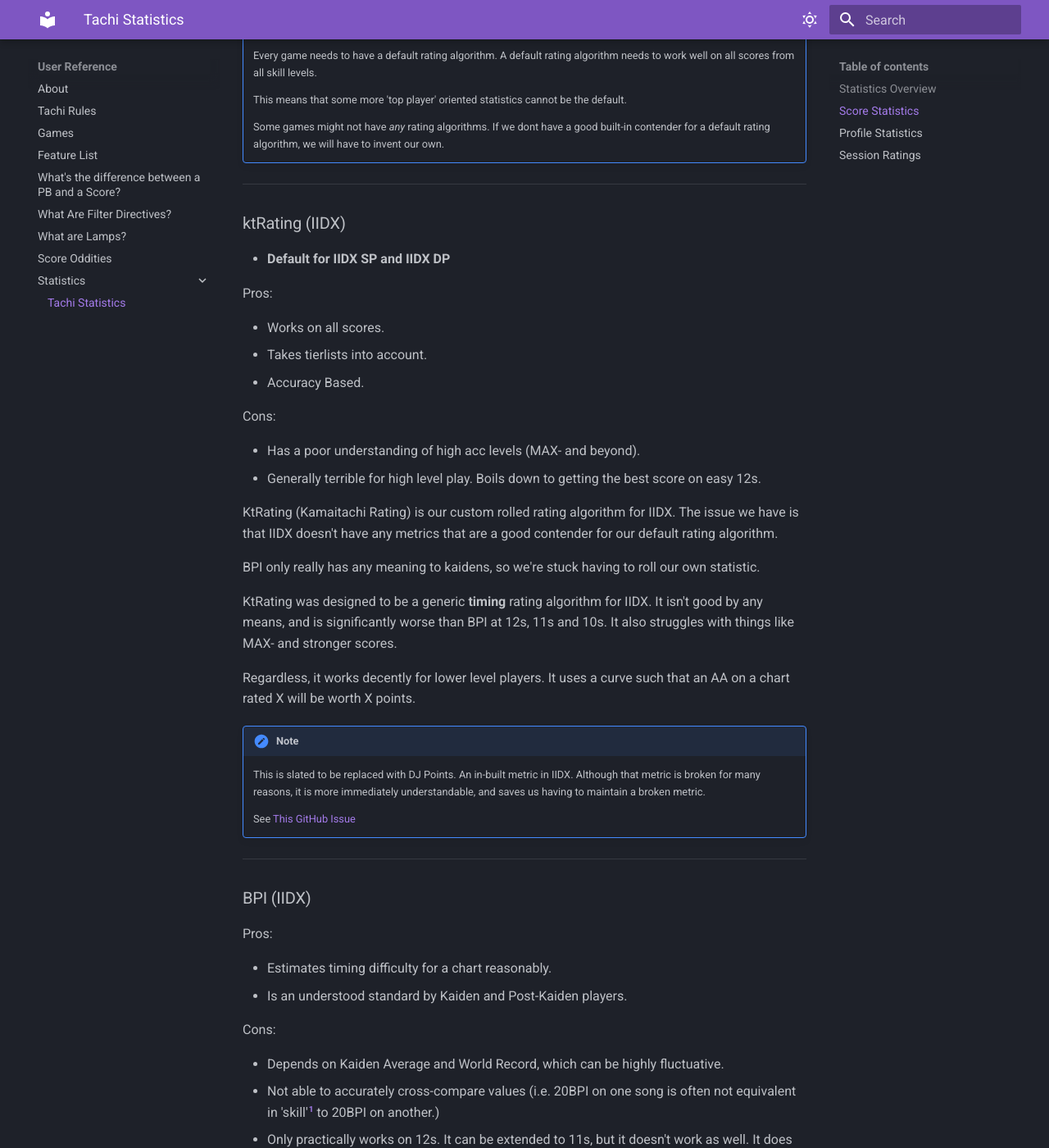
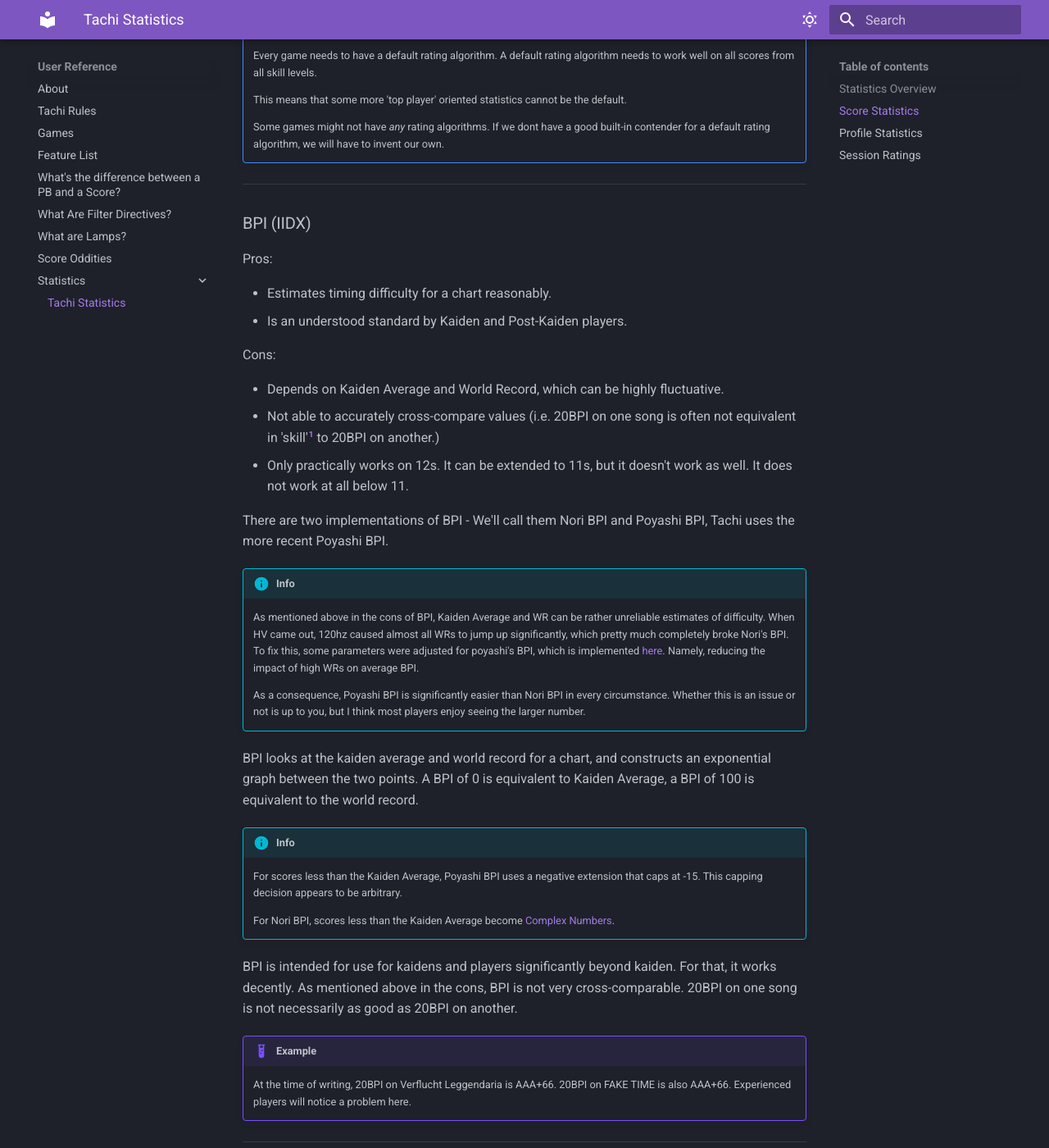
Before and after one commit to zkrising/Tachi, an MkDocs documentation site: the page built from docs/docs/user/stats/tachi.md, in a window 1280 px wide and 1400 px high, scrolled down 850 px. Shown: the whole window at 82% size. Built offline with MkDocs 1.6.1 and Material for MkDocs 9.7.7, drawn with Linux system fonts in a browser that asks for light colours; some of the changed text lies outside the part shown.

Commit message:
Update outdated stat info

```diff
--- a/docs/docs/user/stats/tachi.md
+++ b/docs/docs/user/stats/tachi.md
@@ -38,42 +38,6 @@
 
 	Some games might not have *any* rating algorithms. If we dont have
 	a good built-in contender for a default rating algorithm, we will have to invent our own.
-
-*****
-
-### ktRating (IIDX)
-
-- **Default for IIDX SP and IIDX DP**
-
-Pros:
-
-- Works on all scores.
-- Takes tierlists into account.
-- Accuracy Based.
-
-Cons:
-
-- Has a poor understanding of high acc levels (MAX- and beyond).
-- Generally terrible for high level play. Boils down to getting the best score on easy 12s.
-
-KtRating (Kamaitachi Rating) is our custom rolled rating algorithm for IIDX.
-The issue we have is that IIDX doesn't have any metrics that are a good contender
-for our default rating algorithm.
-
-BPI only really has any meaning to kaidens, so we're stuck having to roll our own statistic.
-
-KtRating was designed to be a generic **timing** rating algorithm for IIDX. It isn't good
-by any means, and is significantly worse than BPI at 12s, 11s and 10s. It also struggles with things like
-MAX- and stronger scores.
-
-Regardless, it works decently for lower level players. It uses a curve such that
-an AA on a chart rated X will be worth X points.
-
-!!! note
-	This is slated to be replaced with DJ Points. An in-built metric in IIDX.
-	Although that metric is broken for many reasons, it is more immediately understandable, and saves us having to maintain a broken metric.
-
-	See [This GitHub Issue](https://github.com/TNG-dev/tachi-server/issues/597)
 
 *****
 
@@ -275,29 +241,27 @@
 
 - Not well understood by players.
 
-In a similar vein to [IIDX's KTRating](#ktrating-iidx),
-we need a generic rating algorithm for MÚSECA's scores.
+We need a generic rating algorithm for MÚSECA's scores.
 
 MÚSECA's built-in CURATOR RANK is built in a similar
 vein to Volforce, but is broken by some
 questionable chart rating decisions. This makes it
 undesirable for score comparison.
 
-This is an adapted version of the IIDX KTRating
-algorithm (again!), with parameters tuned for MÚSECA.
+This is the KTRating algorithm, with parameters tuned for MÚSECA.
 
 Scores below 900k are heavily nerfed. Timing is rewarded
 significantly. Clear type is ignored.
 
 *****
 
-### Sieglinde (BMS)
+### Sieglinde (BMS, PMS)
 
-- **Default for BMS 7K and BMS 14K**
+- **Default for BMS 7K, BMS 14K, and PMS**
 
 Pros:
 
-- Derives how difficult a lamp is to get by scores on LR2IR and Mocha IR.
+- Derives how difficult a lamp is to get by scores on LR2IR.
 - An update to walkure without certain vulnerabilities.
 - Only gives rating for popular tables.
 
@@ -433,11 +397,7 @@
 
 The average of your highest 20 BPIs.
 
-- KtRating **(Default)**
-
-The average of your highest 20 ktRatings.
-
-- KtLampRating
+- KtLampRating **(Default)**
 
 The average of your highest 20 ktLampRatings.
 
@@ -554,7 +514,7 @@
 
 The below information applies to SP and DP.
 
-- BPI, KtRating, KtLampRating
+- BPI, KtLampRating
 
 The average of your highest 10 values for that statistic.
 
@@ -575,7 +535,7 @@
 people don't like dealing with decimals. Furthermore,
 SDVX players generally talk about their profile volforce,
 rather than their individual volforce.
-
+<!--
 *****
 
 ### DDR
@@ -592,7 +552,7 @@
 
 - KtRating **(Default)**
 
-The average of the highest 10 KtRatings that session.
+The average of the highest 10 KtRatings that session. -->
 
 *****
 
```
Also changed, not shown: other parts of docs/docs/user/stats/tachi.md (+5 -3 lines).
